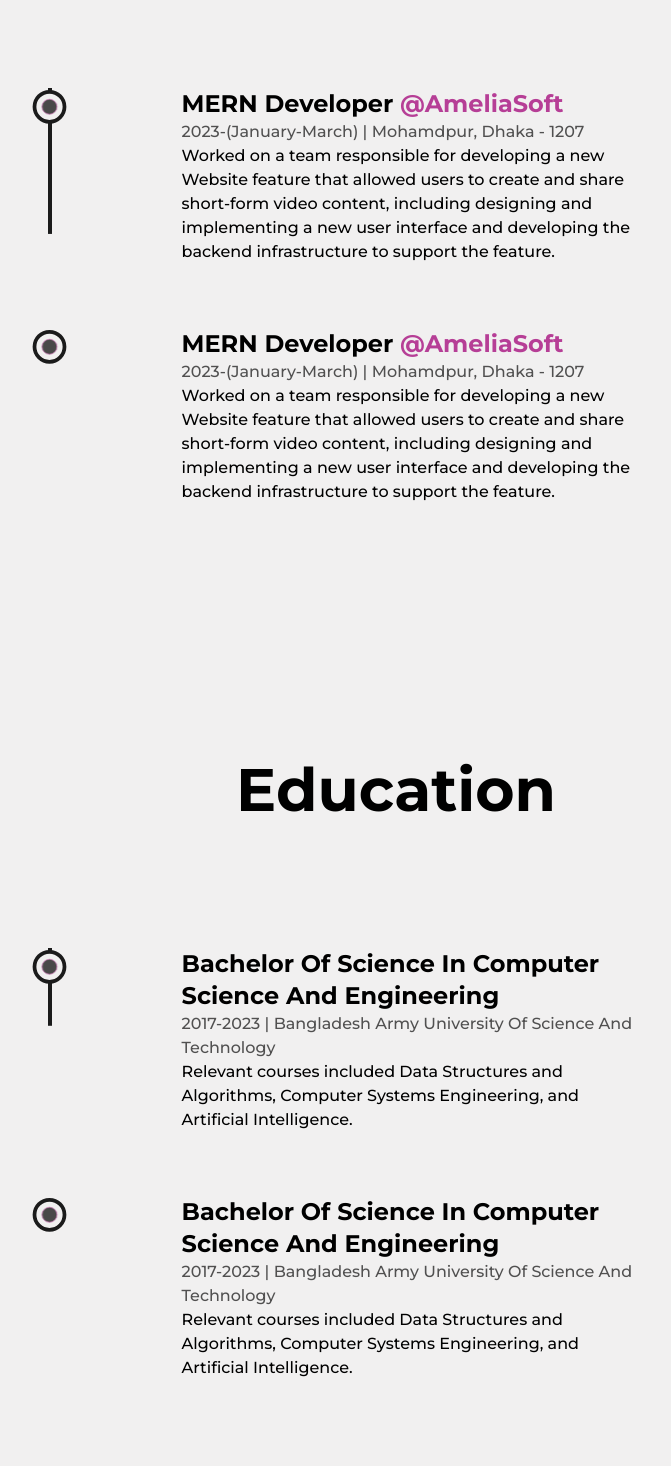
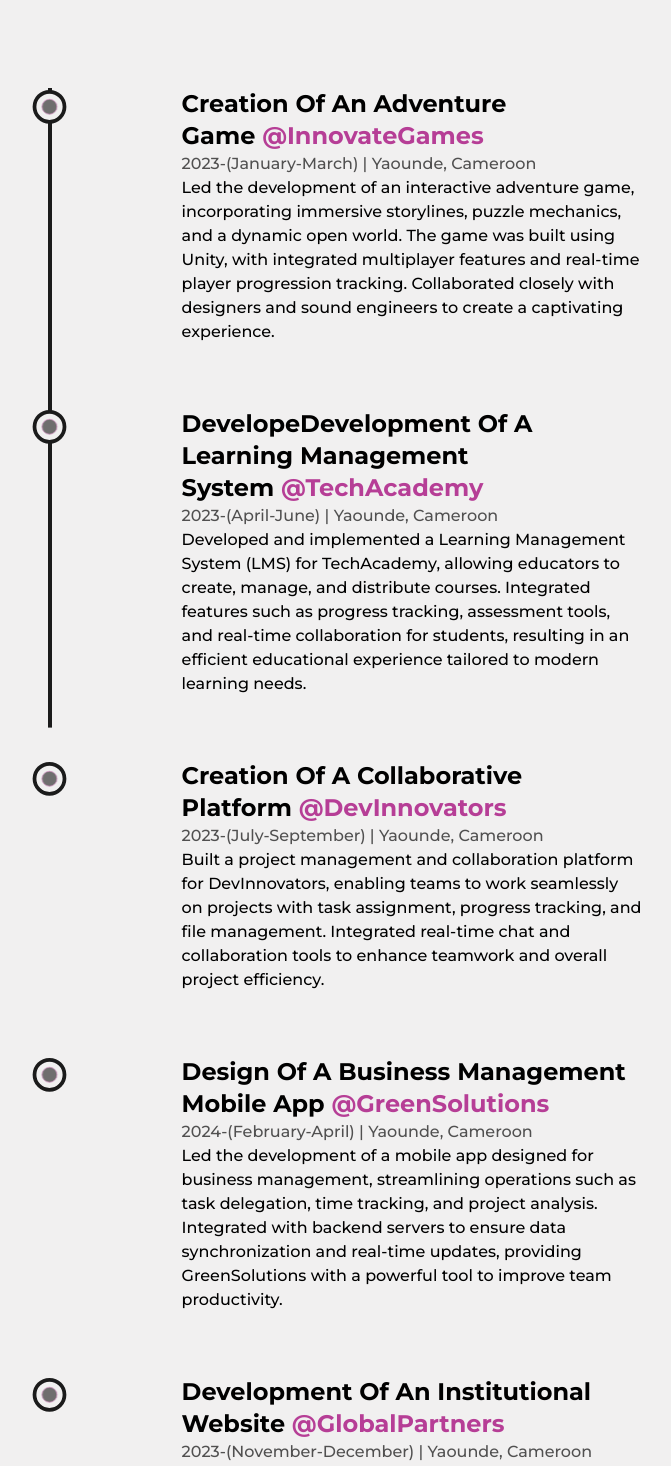
Before and after one commit to GDev-Karl/rihen_platform, a Next.js app in the folder frontend/: page /about in a window 1280 px wide. Shown: the part 2980-4446 px from the top of the page, without its empty margins (244-915 px from the left). Built offline with nearby package versions, Linux system fonts and the light colour scheme.

Commit message:
added xperiences

```diff
--- a/frontend/src/components/Experience.js
+++ b/frontend/src/components/Experience.js
@@ -52,20 +52,44 @@ const Experience = () => {
         ></motion.div>
         <ul className="w-full flex flex-col items-start justify-between ml-4 xs:ml-2">
           <Details
-            position="MERN Developer"
-            company="AmeliaSoft"
-            companyLink="https://www.ameliasoft.com/"
+            position="Creation of an Adventure Game"
+            company="InnovateGames"
+            companyLink="https://karl-gerard-portfolio.netlify.app/"
             time="2023-(January-March)"
-            address=" Mohamdpur, Dhaka - 1207"
-            work="Worked on a team responsible for developing a new Website feature that allowed users to create and share short-form video content, including designing and implementing a new user interface and developing the backend infrastructure to support the feature."
+            address=" Yaounde, Cameroon"
+            work="Led the development of an interactive adventure game, incorporating immersive storylines, puzzle mechanics, and a dynamic open world. The game was built using Unity, with integrated multiplayer features and real-time player progression tracking. Collaborated closely with designers and sound engineers to create a captivating experience."
           ></Details>
           <Details
-            position="MERN Developer"
-            company="AmeliaSoft"
-            companyLink="https://www.ameliasoft.com/"
-            time="2023-(January-March)"
-            address=" Mohamdpur, Dhaka - 1207"
-            work="Worked on a team responsible for developing a new Website feature that allowed users to create and share short-form video content, including designing and implementing a new user interface and developing the backend infrastructure to support the feature."
+            position="DevelopeDevelopment of a Learning Management System"
+            company="TechAcademy"
+            companyLink="https://karl-gerard-portfolio.netlify.app/"
+            time="2023-(April-June)"
+            address=" Yaounde, Cameroon"
+            work="Developed and implemented a Learning Management System (LMS) for TechAcademy, allowing educators to create, manage, and distribute courses. Integrated features such as progress tracking, assessment tools, and real-time collaboration for students, resulting in an efficient educational experience tailored to modern learning needs."
+          ></Details>
+          <Details
+            position="Creation of a Collaborative Platform"
+            company="DevInnovators"
+            companyLink="https://karl-gerard-portfolio.netlify.app/"
+            time="2023-(July-September)"
+            address=" Yaounde, Cameroon"
+            work="Built a project management and collaboration platform for DevInnovators, enabling teams to work seamlessly on projects with task assignment, progress tracking, and file management. Integrated real-time chat and collaboration tools to enhance teamwork and overall project efficiency."
+          ></Details>
+          <Details
+            position="Design of a Business Management Mobile App"
+            company="GreenSolutions"
+            companyLink="https://karl-gerard-portfolio.netlify.app/"
+            time="2024-(February-April)"
+            address=" Yaounde, Cameroon"
+            work="Led the development of a mobile app designed for business management, streamlining operations such as task delegation, time tracking, and project analysis. Integrated with backend servers to ensure data synchronization and real-time updates, providing GreenSolutions with a powerful tool to improve team productivity."
+          ></Details>
+          <Details
+            position="Development of an Institutional Website"
+            company="GlobalPartners"
+            companyLink="https://karl-gerard-portfolio.netlify.app/"
+            time="2023-(November-December)"
+            address=" Yaounde, Cameroon"
+            work="Developed a professional website for GlobalPartners, showcasing their portfolio, services, and corporate values. Included contact forms, interactive elements, and an SEO-optimized structure to enhance online visibility and engagement with potential clients."
           ></Details>
         </ul>
       </div>
```
